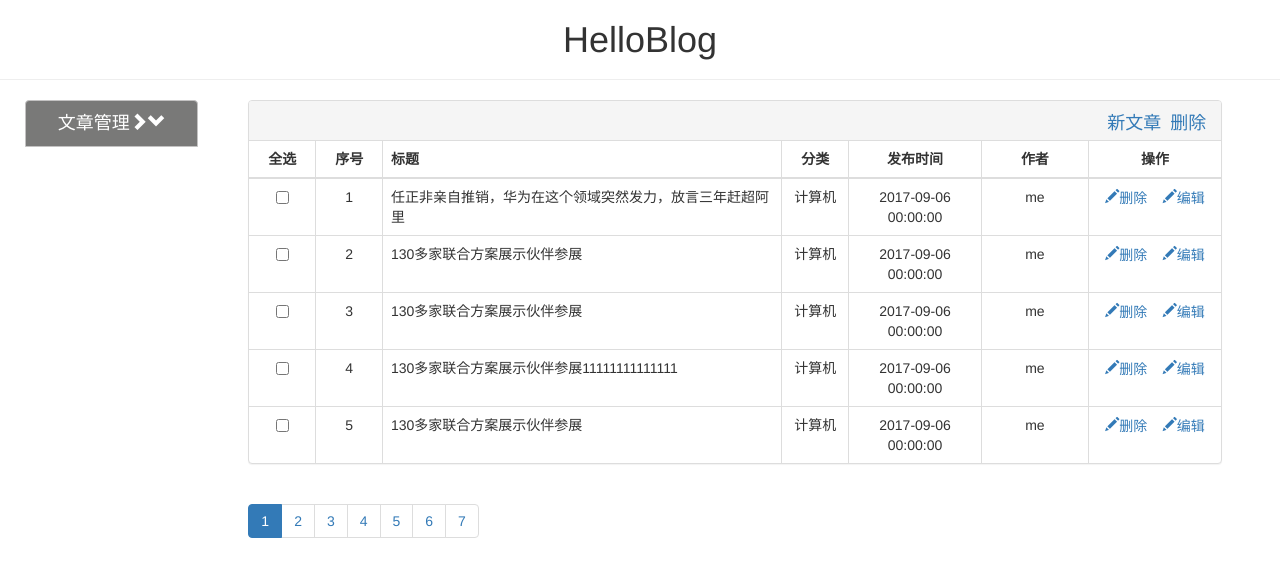
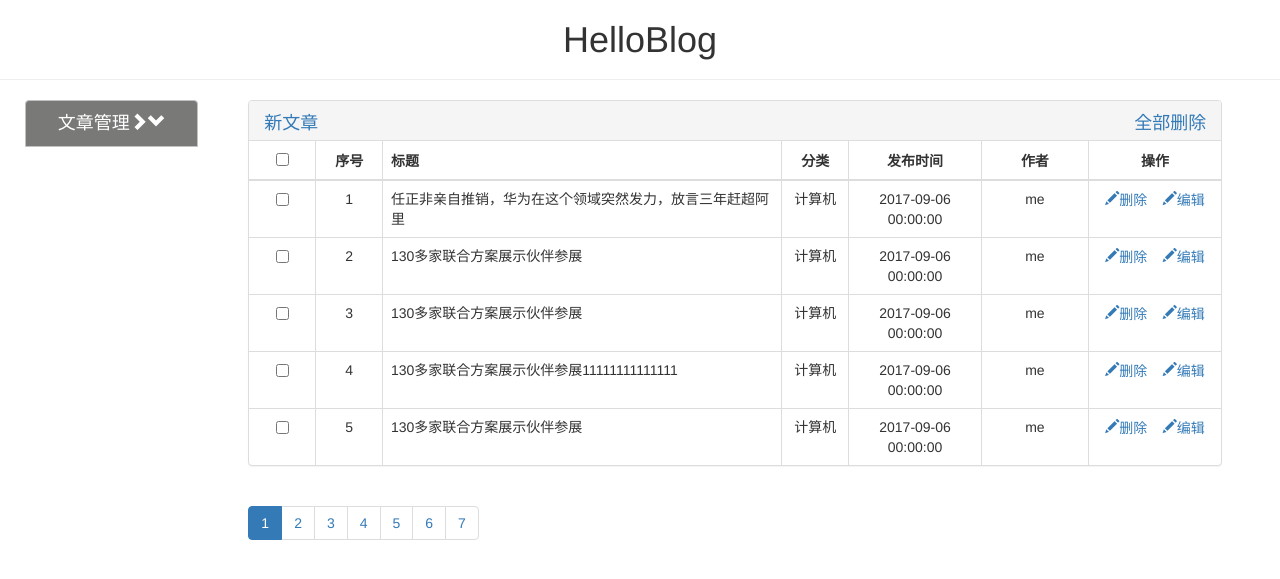
Before and after one commit to little-liang/myblog, a Django app: page /article_admin/ in a window 1280 px wide. Shown: the top 579 px of the page. Run offline with Django 3.2, Linux system fonts and the light colour scheme; data comes from the database, SQL or seed files in the repository; some libraries are stand-ins or nearby versions.

Commit message:
调整了管理界面的 显示

```diff
--- a/Blog/views.py
+++ b/Blog/views.py
@@ -64,7 +64,6 @@ def edit_article(request):
             all_catagory_info_list = [line.name for line in all_catagory_info]
 
 
-
             return render(
                 request, 'edit_article.html', context={
                     'article_info': article_info, 'current_catagory_info': current_catagory_info,
@@ -78,6 +77,7 @@ def edit_article(request):
             delete_sql_obj = Article.objects.get(id=int(artitle_id))
             delete_sql_obj.delete()
             return HttpResponse("delete ok")
+
 
     ##修改文章
     elif request.POST:
--- a/static/js/custom.js
+++ b/static/js/custom.js
@@ -14,25 +14,3 @@ $(document).ready(function(){
 function get_artile_val() {
     $("article_id").val("ppxia");
 }
-
-
-
-tinymce.init({
-  selector: 'textarea#elm1',
-  height: 400,
-  theme: 'modern',
-  language: "zh_CN",
-	plugins: [
-	'advlist autolink lists link image charmap print preview hr anchor pagebreak',
-	'searchreplace wordcount visualblocks visualchars code fullscreen',
-	'insertdatetime media nonbreaking save table contextmenu directionality',
-	'emoticons template paste textcolor colorpicker textpattern imagetools codesample toc help'
-  ],
-  toolbar1: 'undo redo | insert | styleselect | bold italic | alignleft aligncenter alignright alignjustify | bullist numlist outdent indent | link image',
-  toolbar2: 'print preview media | forecolor backcolor emoticons | codesample help',
-  image_advtab: true,
-  templates: [
-	{ title: 'Test template 1', content: 'Test 1' },
-	{ title: 'Test template 2', content: 'Test 2' }
-  ]
- });
--- a/templates/article_admin.html
+++ b/templates/article_admin.html
@@ -21,8 +21,10 @@
     <div class="list-group text-for-admin">
         <ul class="left-content-for-admin" id="drop1">
             <li>
-                <a href="#" class="list-group-item active" id="dropdown1">文章管理<span class="glyphicon glyphicon-chevron-right" aria-hidden="true"></span><span class="glyphicon glyphicon-chevron-down" aria-hidden="true"></span></a>
-                <ul class="left-content-for-admin" >
+                <a href="#" class="list-group-item active" id="dropdown1">文章管理<span
+                        class="glyphicon glyphicon-chevron-right" aria-hidden="true"></span><span
+                        class="glyphicon glyphicon-chevron-down" aria-hidden="true"></span></a>
+                <ul class="left-content-for-admin">
                     <li><a href="#" class="list-group-item">文章管理</a></li>
                     <li><a href="#" class="list-group-item">文章管理</a></li>
                     <li><a href="#" class="list-group-item">文章管理</a></li>
@@ -37,15 +39,15 @@
     <!--右侧栏 显示章内容列表-->
     <div class="panel panel-default">
         <div class="panel-heading text-for-admin-2">
-            <a class="pull-right">&nbsp;&nbsp;删除</a>
-            <a href="{% url 'edit_article' %}" class="pull-right">新文章</a>
+            <a name="delete-all" class="pull-right">全部删除</a>
+            <a href="{% url 'edit_article' %}" class="pull-left">新文章</a>
 
         </div>
 
         <table class="table">
             <thead>
             <tr>
-                    <th>全选</th>
+                <th><input name="checked-all" type="checkbox"></th>
                 <th>序号</th>
                 <th>标题</th>
                 <th>分类</th>
@@ -57,9 +59,9 @@
 
             <tbody>
             {% for article in contacts %}
-                  <tr row-id="{{ article.id }}">
+                <tr name="RowId" row-id="{{ article.id }}">
                     <td scope="row"><label>
-                      <input type="checkbox">
+                        <input name="checked-one" type="checkbox">
                     </label></td>
                     <td scope="row">
                         {{ current_page_first|add:forloop.counter }}
@@ -88,19 +90,21 @@
     <div>
         <ul class="pagination">
             {% if contacts.has_previous %}
-				<li><a href="?page={{ contacts.previous_page_number }}" aria-label="Previous"><span aria-hidden="true">&laquo;</span></a></li>
+                <li><a href="?page={{ contacts.previous_page_number }}" aria-label="Previous"><span aria-hidden="true">&laquo;</span></a>
+                </li>
             {% endif %}
 
             {% for pg in contacts.paginator.page_range %}
                 {% if contacts.number == pg %}
-                    <li class="active" ><a href="?page={{ pg }}" >{{ pg }}</a></li>
+                    <li class="active"><a href="?page={{ pg }}">{{ pg }}</a></li>
                 {% else %}
                     <li><a href="?page={{ pg }}">{{ pg }}</a></li>
                 {% endif %}
             {% endfor %}
 
             {% if contacts.has_previous %}
-                <li><a href="?page={{ contacts.previous_page_number }}" aria-label="Next"><span aria-hidden="true">&raquo;</span></a></li>
+                <li><a href="?page={{ contacts.previous_page_number }}" aria-label="Next"><span aria-hidden="true">&raquo;</span></a>
+                </li>
             {% endif %}
         </ul>
     </div>
@@ -111,19 +115,61 @@
 </body>
 <script src="/static/js/custom.js"></script>
 <script>
-    $(document).ready(function(){
-        $(document).on("click","[name='edit']",function(){
-            var rowId=$(this).closest('tr').attr("row-id");
+    $(document).ready(function () {
+        $(document).on("click", "[name='edit']", function () {
+            var rowId = $(this).closest('tr').attr("row-id");
             $.ajax({
                 type: "POST",
                 url: "{% url 'submit_article_id' %}",
-             data: { 'article_info': rowId},
+                data: {'article_info': rowId},
                 dataType: "json",
-             success: function(data){
+                success: function (data) {
                     console.log('ok');
                 }
             });
+        }); //后台 POST
+
+        $(document).on("click", "[name='checked-all']", function () {
+            if (this.checked) {
+                $("[name='checked-one']").prop("checked", true);
+            } else {
+                $("[name='checked-one']").prop("checked", false);
+            }
+
+        }); //全选反选框
+
+
+        $(document).on("click", "[name='delete-all']", function () {
+
+            var select_checked_article_list = [];
+
+            //找出所有显示的主机
+            var checked_article_list = $("input[name='checked-one']");
+
+            //循环这些主机，
+            $.each(checked_article_list, function(index, ele){
+                //如果被选择了就放入selected_hosts列表中
+                if($(ele).prop("checked")){
+                    var bbb = $(ele).closest('tr').attr("row-id");
+                    select_checked_article_list.push(bbb);
+                }
+
             });
+
+
+            //要一起删除的文章ID传到后台去
+            $.ajax({
+                type: "POST",
+                url: "{% url 'article_admin' %}",
+                data: {'select_checked_article_list': select_checked_article_list},
+                dataType: "json",
+                success: function (data) {
+                    console.log('ok');
+                }
             });
+
+        });//拿到选择的文章ID
+    });
+
 </script>
 </html>
--- a/templates/edit_article.html
+++ b/templates/edit_article.html
@@ -13,7 +13,7 @@
 
 {#<!--大标题-->#}
 <div class="page-header-for-admin">
-{#  <h1 class="text-center">博客后台管理系统</h1>#}
+    <h1 class="text-center">Hello Blog</h1>
 </div>
 
 <!--左侧栏-->
```
Also changed, not shown: static/css/custom.css (line endings or trailing spaces). Lines whose indentation alone changed are shown as unchanged.
